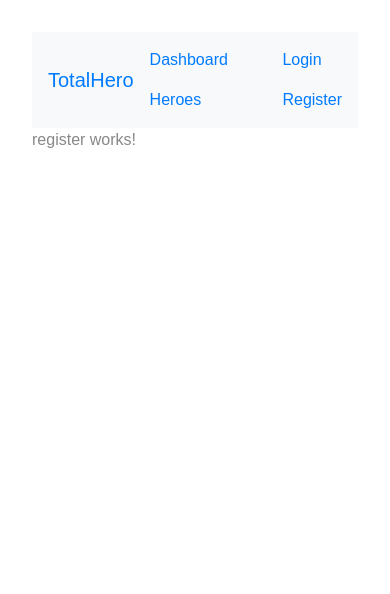
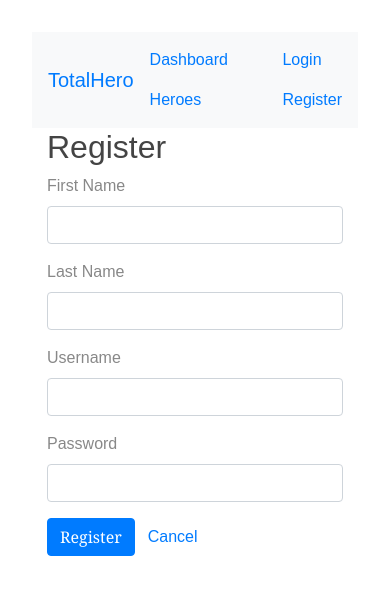
Before and after one commit to ugeHidalgo/ang2, an Angular app in the folder client/: page /register in a window 390 px wide. Shown: the top 594 px of the page. Built offline with nearby package versions, Linux system fonts and the light colour scheme; what ng2-toastr would draw is missing.

Commit message:
Added initial client side user service and logic to register new users

```diff
--- a/client/src/app/login/register/register.component.html
+++ b/client/src/app/login/register/register.component.html
@@ -1,3 +1,25 @@
-<p>
-  register works!
-</p>
+<div class="col-md-6 col-md-offset-3">
+    <h2>Register</h2>
+    <form name="form" (ngSubmit)="register()" novalidate>
+        <div class="form-group">
+            <label for="firstName">First Name</label>
+            <input type="text" class="form-control" name="firstName" [(ngModel)]="user.firstName"/>
+        </div>
+        <div class="form-group" >
+            <label for="lastName">Last Name</label>
+            <input type="text" class="form-control" name="lastName" [(ngModel)]="user.lastName" required />
+        </div>
+        <div class="form-group">
+            <label for="username">Username</label>
+            <input type="text" class="form-control" name="username" [(ngModel)]="user.username" required />
+        </div>
+        <div class="form-group">
+            <label for="password">Password</label>
+            <input type="password" class="form-control" name="password" [(ngModel)]="user.password" required />
+        </div>
+        <div class="form-group">
+            <button class="btn btn-primary">Register</button>
+            <a [routerLink]="['/login']" class="btn btn-link">Cancel</a>
+        </div>
+    </form>
+</div>
--- a/client/src/app/login/register/register.component.ts
+++ b/client/src/app/login/register/register.component.ts
@@ -1,4 +1,5 @@
 import { Component, OnInit } from '@angular/core';
+import { User } from '../../models/user';
 
 @Component({
   selector: 'app-register',
@@ -6,10 +7,17 @@ import { Component, OnInit } from '@angular/core';
   styleUrls: ['./register.component.css']
 })
 export class RegisterComponent implements OnInit {
+  user: User = new User();
+  loading = false;
 
   constructor() { }
 
   ngOnInit() {
   }
 
+  register() {
+    const me = this;
+
+    me.loading = true;
+  }
 }
--- /dev/null
+++ b/client/src/app/models/user.ts
@@ -0,0 +1,7 @@
+export class User {
+    _id: string;
+    username: string;
+    password: string;
+    firstName: string;
+    lastName: string;
+}
```
Also changed, not shown: client/src/app/services/user/user.service.ts (added, +37 -0 lines), 1 other file (tests, documents, lock files or other folders).
